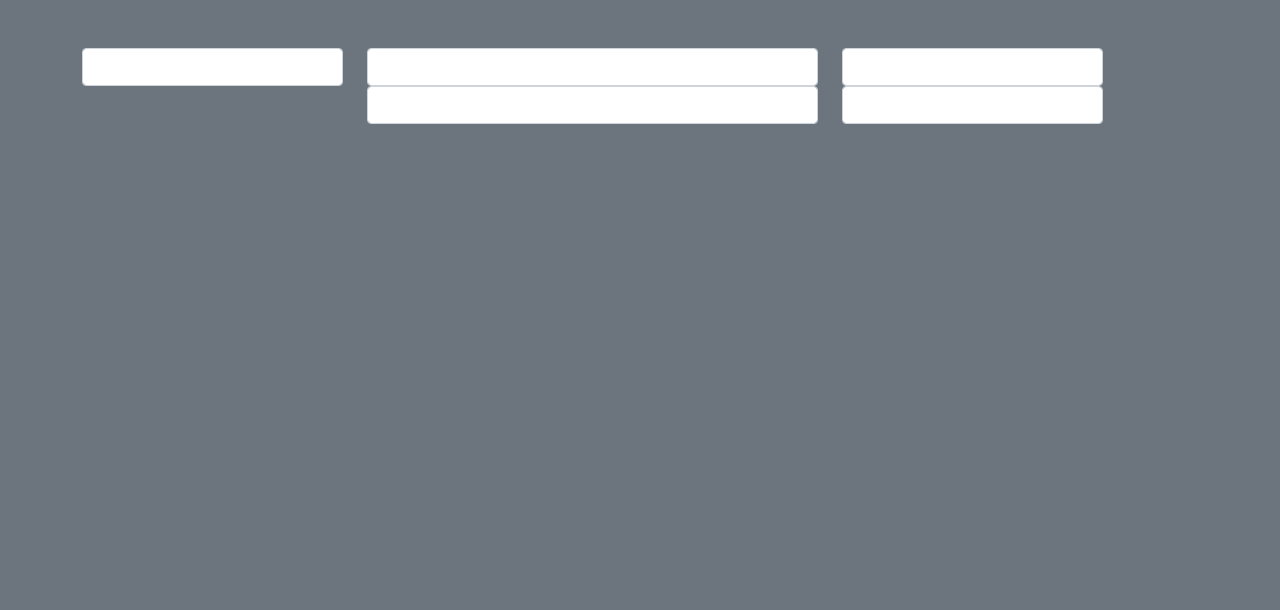
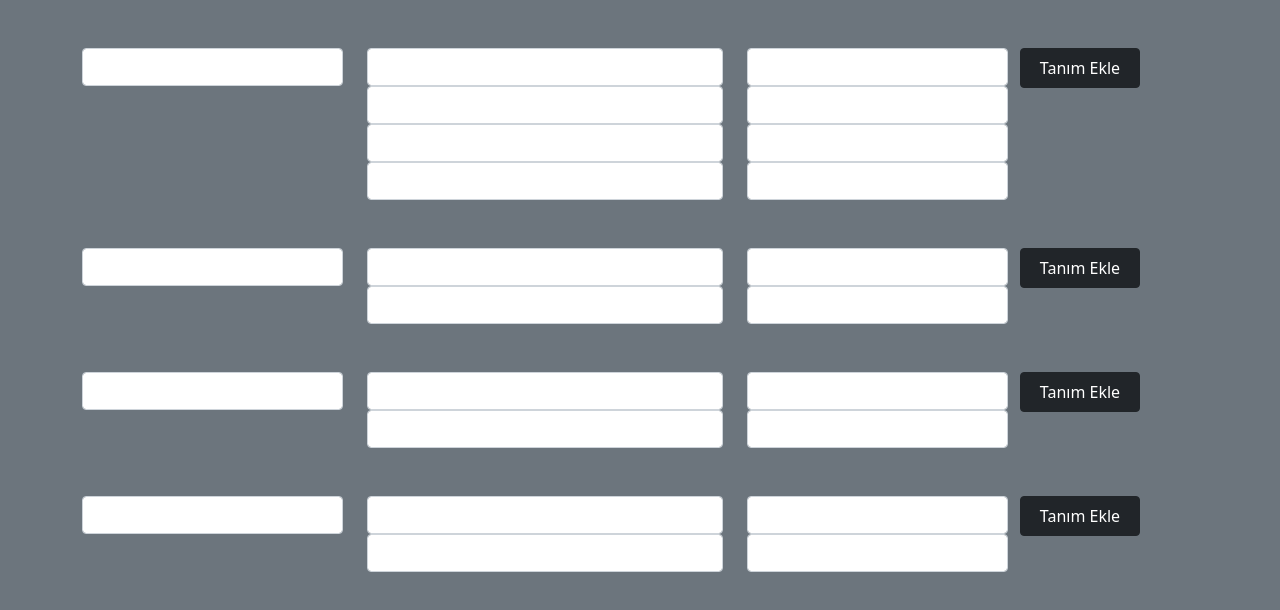
Before and after one commit to 4Furki4/Study-On-jQuery, a plain HTML site: page AddingFormInputs/index.html in a window 1280 px wide. Drawn offline with nearby package versions, Linux system fonts and the light colour scheme.

Commit message:
for now, grid system and form inputs placed well.

```diff
--- a/AddingFormInputs/index.html
+++ b/AddingFormInputs/index.html
@@ -14,14 +14,61 @@
                 <div class="col-3">
                     <input type="text" class="form-control" id="word0">
                 </div>
-                <div class="col-5">
-                    <input type="text" class="form-control" id="def0">
-                    <input type="text" class="form-control" id="def1">
+                <div class="col-4" id="first-part-def">
+                    <input type="text" class="form-control" id="word0-def0">
+                    <input type="text" class="form-control" id="word0-def1">
+                    <input type="text" class="form-control" id="word0-def2">
+                    <input type="text" class="form-control" id="word0-def3">
                 </div>
+                <div class="col-3" id="first-part-type">
+                    <input type="text" class="form-control" id="word0-type0">
+                    <input type="text" class="form-control" id="word0-type1">
+                    <input type="text" class="form-control" id="word0-type2">
+                    <input type="text" class="form-control" id="word0-type3">
+                </div>
+                <input class="btn btn-dark" type="button" value="Tanım Ekle" style="width: 120px; height: 40px;" >
+            </div>
+            <div id="second-part" class="row mt-5">
                 <div class="col-3">
-                    <input type="text" class="form-control" id="type0">
-                    <input type="text" class="form-control" id="type1">
+                    <input type="text" class="form-control" id="word1">
                 </div>
+                <div class="col-4" id="second-part-def">
+                    <input type="text" class="form-control" id="word1-def0">
+                    <input type="text" class="form-control" id="word1-def1">
+                </div>
+                <div class="col-3" id="second-part-type">
+                    <input type="text" class="form-control" id="word1-type0">
+                    <input type="text" class="form-control" id="word1-type1">
+                </div>
+                <input class="btn btn-dark" type="button" value="Tanım Ekle" style="width: 120px; height: 40px;" >
+            </div>
+            <div id="third-part" class="row mt-5">
+                <div class="col-3">
+                    <input type="text" class="form-control" id="word2">
+                </div>
+                <div class="col-4" id="third-part-def">
+                    <input type="text" class="form-control" id="word2-def0">
+                    <input type="text" class="form-control" id="word2-def1">
+                </div>
+                <div class="col-3" id="third-part-type">
+                    <input type="text" class="form-control" id="word2-type0">
+                    <input type="text" class="form-control" id="word2-type1">
+                </div>
+                <input class="btn btn-dark" type="button" value="Tanım Ekle" style="width: 120px; height: 40px;" >
+            </div>
+            <div id="fourth-part" class="row mt-5">
+                <div class="col-3">
+                    <input type="text" class="form-control" id="word3">
+                </div>
+                <div class="col-4" id="fourth-part-def">
+                    <input type="text" class="form-control" id="word3-def0">
+                    <input type="text" class="form-control" id="word3-def1">
+                </div>
+                <div class="col-3" id="fourth-part-type">
+                    <input type="text" class="form-control" id="word3-type0">
+                    <input type="text" class="form-control" id="word3-type1">
+                </div>
+                <input class="btn btn-dark" type="button" value="Tanım Ekle" style="width: 120px; height: 40px;" >
             </div>
         </form>
     </div>
```
